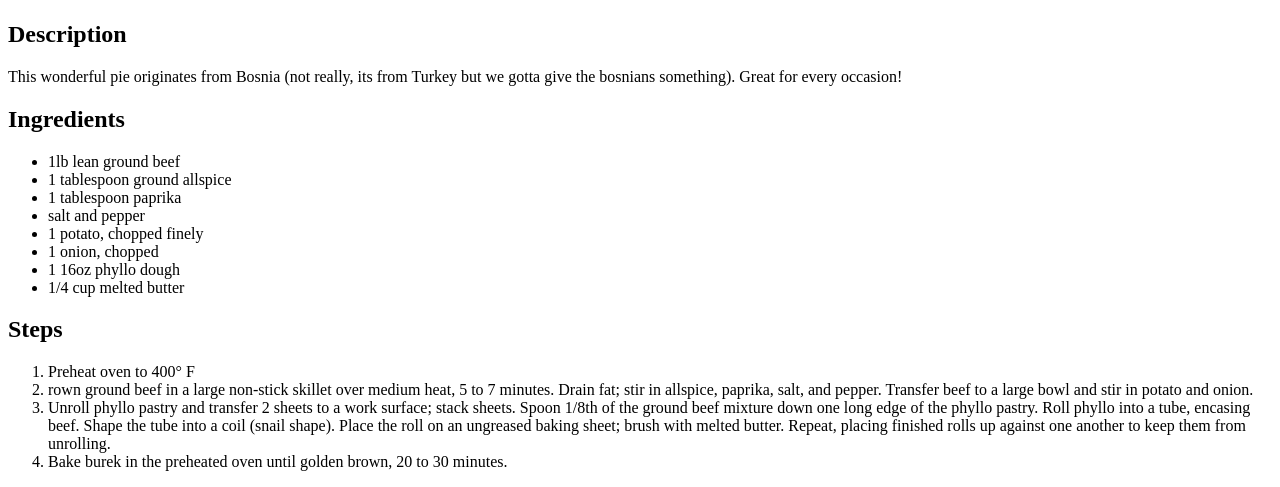
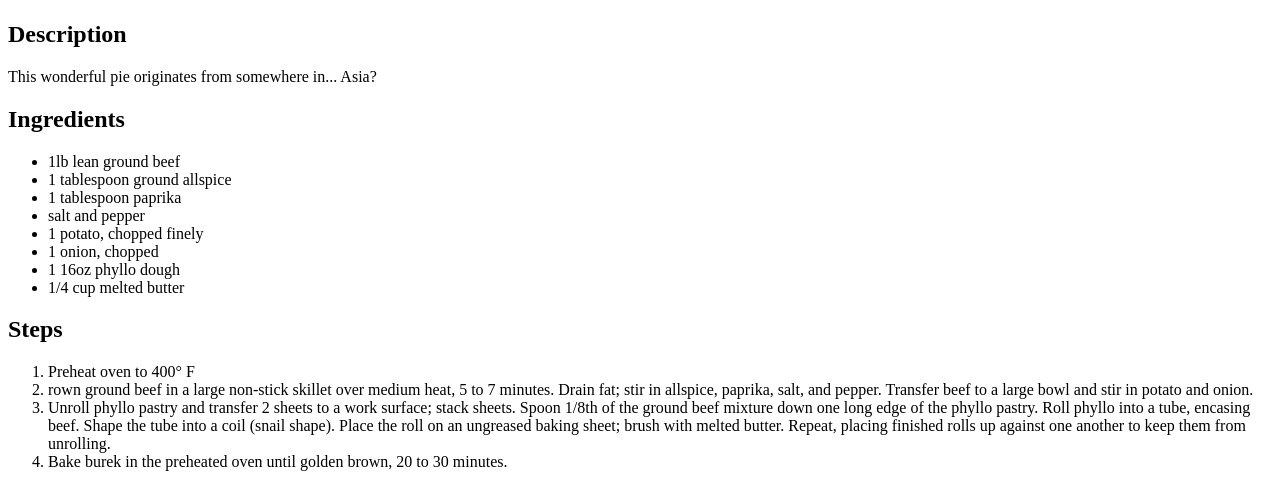
Before and after one commit to ye-re/odin-recipes, a plain HTML site: page recipes/burek.html in a window 1280 px wide. Shown: the part 383-870 px from the top of the page. Drawn offline with Linux system fonts and the light colour scheme.

Commit message:
Changed description for burek

```diff
--- a/recipes/burek.html
+++ b/recipes/burek.html
@@ -8,7 +8,7 @@
         <h1>Burek</h1>
         <img src="https://www.allrecipes.com/thmb/WFGIJCeSX4EezFoyRTBwRLds2ug=/1500x0/filters:no_upscale():max_bytes(150000):strip_icc():format(webp)/6804488-4a44c03ad83141d9baa0392f10588128.jpg">
         <h2>Description</h2>
-          <p>This wonderful pie originates from Bosnia (not really, its from Turkey but we gotta give the bosnians something). Great for every occasion!</p>
+          <p>This wonderful pie originates from somewhere in... Asia?</p>
         <h2>Ingredients</h2>
           <ul>
             <li>1lb lean ground beef</li>
```
